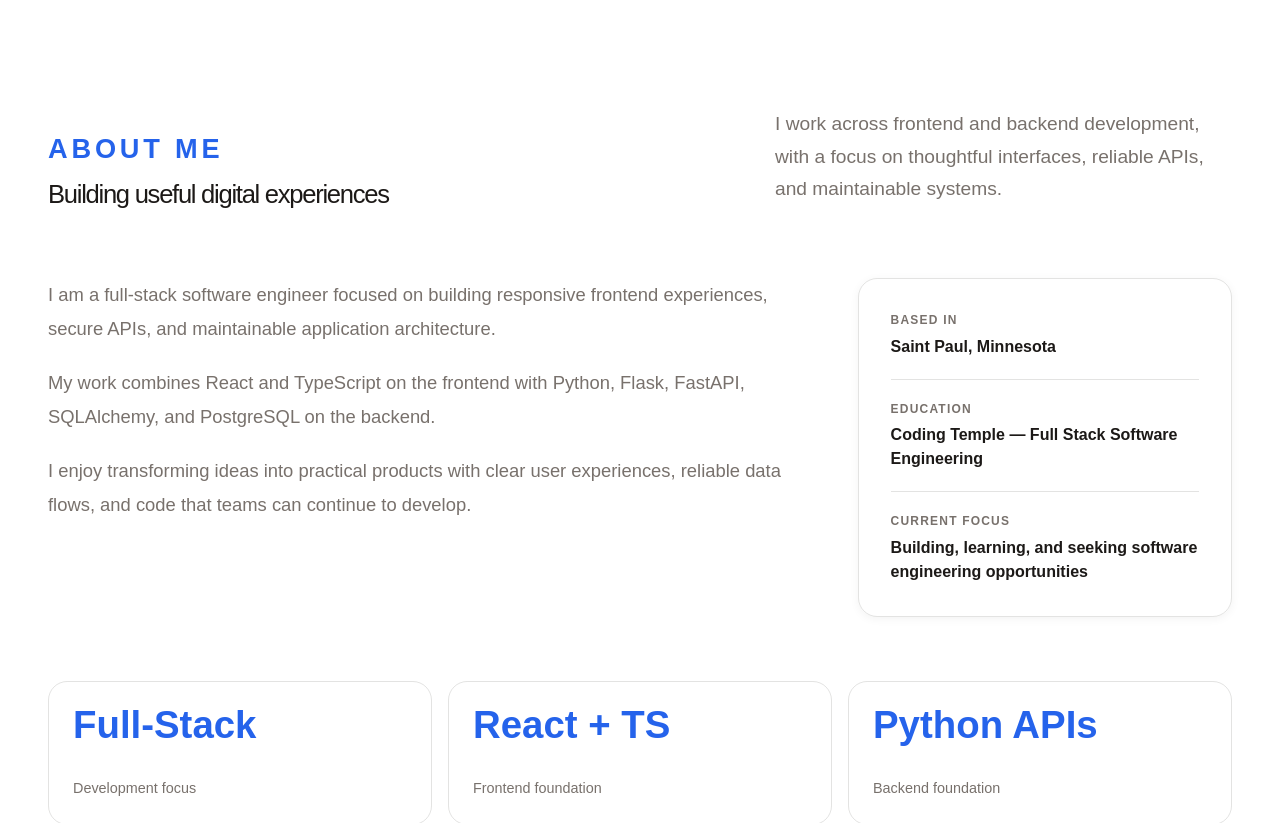
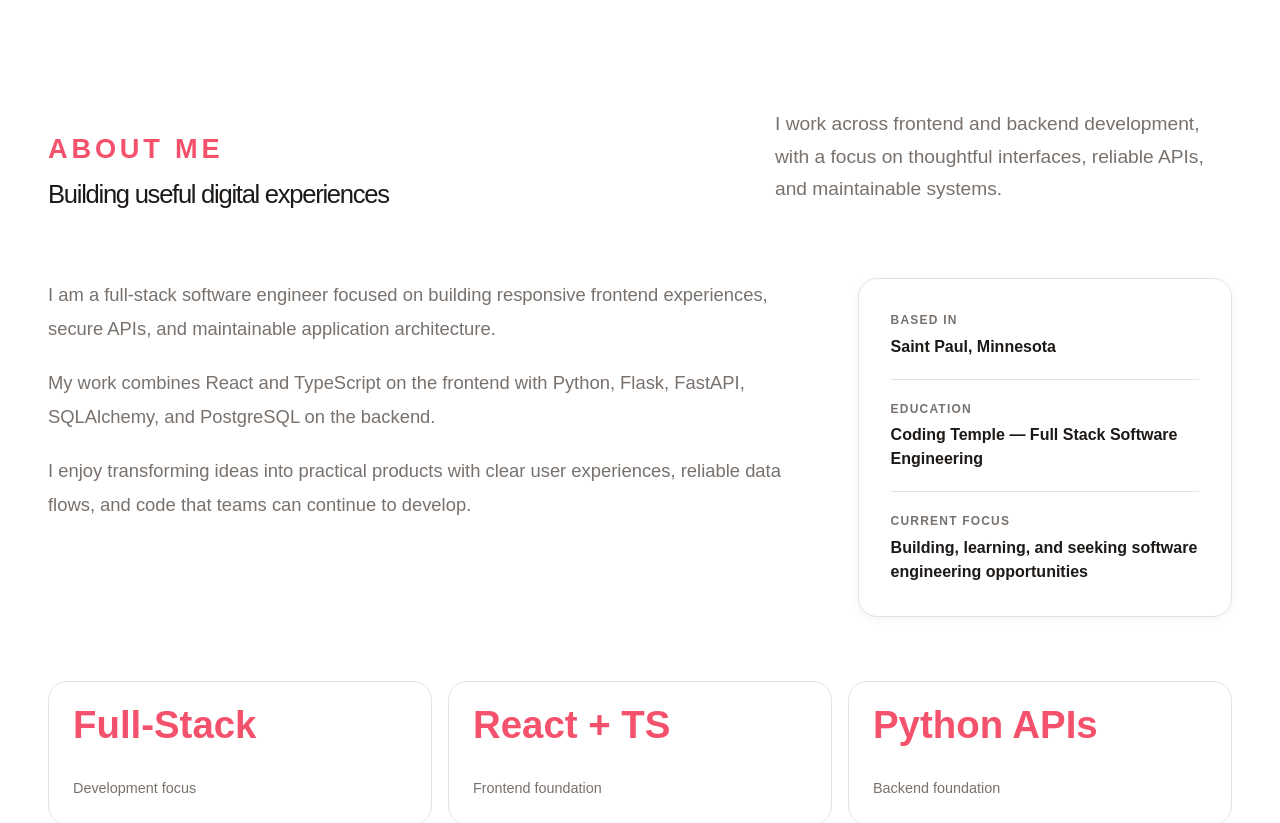
Before and after one commit to CodingWithMBJ/codingwithmbj-portfolio, a React (Vite) app: page / in a window 1280 px wide. Shown: the part 820-1643 px from the top of the page. Built offline with nearby package versions, Linux system fonts and the light colour scheme; a web font is replaced by a local one.

Commit message:
updated coolor scheme to flamingo style color

```diff
--- a/src/shared/styles/theme.css
+++ b/src/shared/styles/theme.css
@@ -18,6 +18,18 @@
 
   --content-width: 1200px;
   --page-padding: clamp(1rem, 4vw, 4rem);
+
+  --flamingo-50: #fff5f6;
+  --flamingo-100: #ffe4e8;
+  --flamingo-200: #fecdd5;
+  --flamingo-300: #fda4b4;
+  --flamingo-400: #fb718d;
+  --flamingo-500: #f4516c;
+  --flamingo-600: #dc3554;
+  --flamingo-700: #b92343;
+  --flamingo-800: #9b203d;
+  --flamingo-900: #841f39;
+  --flamingo-950: #4a0b1c;
 }
 
 :root,
@@ -35,8 +47,8 @@
   --color-border: #d6d3d1;
   --color-border-muted: rgb(28 25 23 / 0.12);
 
-  --color-accent: #2563eb;
-  --color-accent-hover: #1d4ed8;
+  --color-accent: #f4516c;
+  --color-accent-hover: #9b203d;
   --color-accent-text: #ffffff;
 
   --color-card: rgb(255 255 255 / 0.7);
@@ -83,7 +95,7 @@
 
   --nav-surface: rgb(255 255 255 / 0.88);
   --nav-text: #1c1917;
-  --nav-hover: #2563eb;
+  --nav-hover: #f4516c;
 }
 
 [data-theme="dark"] {
@@ -100,8 +112,8 @@
   --color-border: #44403c;
   --color-border-muted: rgb(250 250 249 / 0.14);
 
-  --color-accent: #60a5fa;
-  --color-accent-hover: #93c5fd;
+  --color-accent: #fb718d;
+  --color-accent-hover: #fecdd5;
   --color-accent-text: #0c0a09;
 
   --color-card: rgb(28 25 23 / 0.7);
@@ -148,5 +160,5 @@
 
   --nav-surface: rgb(28 25 23 / 0.88);
   --nav-text: #fafaf9;
-  --nav-hover: #60a5fa;
+  --nav-hover: #fb718d;
 }
```
